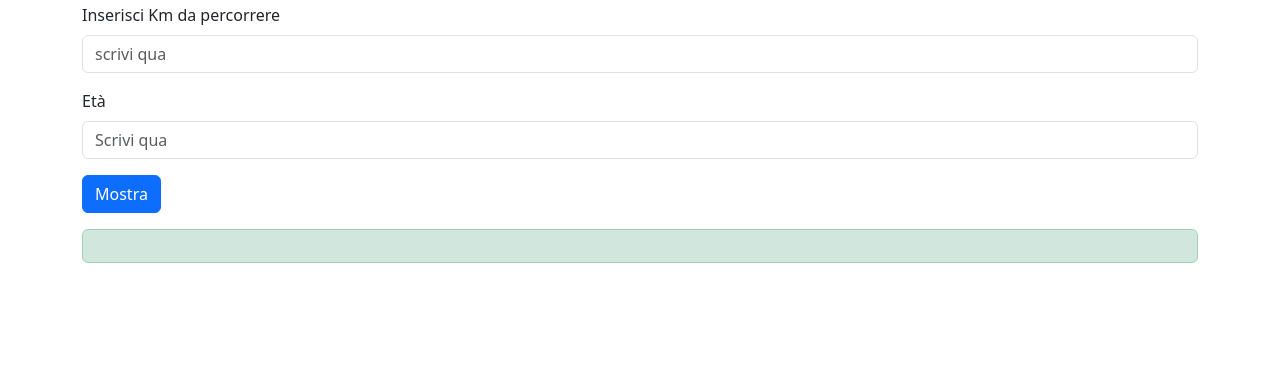
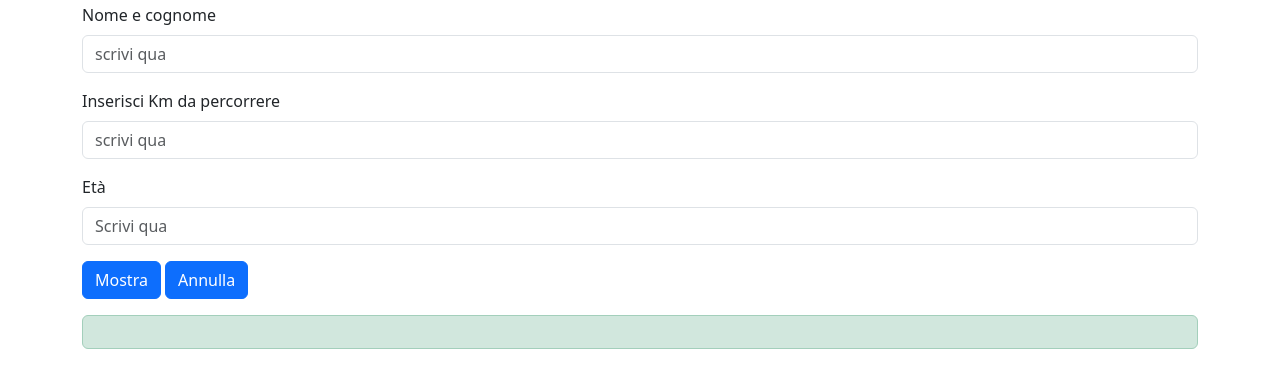
Before and after one commit to desmoveronica2002-bot/js-biglietto-treno-form, a plain HTML site: page index.html in a window 1280 px wide. Shown: the part 101-488 px from the top of the page. Drawn offline with nearby package versions, Linux system fonts and the light colour scheme.

Commit message:
function cancellaTutto

```diff
--- a/index.html
+++ b/index.html
@@ -11,6 +11,10 @@
     <div class="container mt-5">
        <h1>CALCOLA IL PREZZO DEL TUO BIGLIETTO</h1>
 
+        <div class="mb-3">
+          <label class="form-label">Nome e cognome</label>
+          <input type="text" class="form-control" id="nome_cognome" placeholder="scrivi qua">
+       </div>
 
        <div class="mb-3">
           <label class="form-label">Inserisci Km da percorrere</label>
@@ -24,6 +28,8 @@
 
        <button class="btn btn-primary" onclick="mostraPrezzo()">Mostra</button>
 
+       <button class="btn btn-primary" onclick="cancellaTutto()">Annulla</button>
+
        <div class="alert alert-success mt-3" id="prezzo"></div>
 
        <script src="script.js"></script>
--- a/script.js
+++ b/script.js
@@ -1,4 +1,7 @@
  function mostraPrezzo() {
+
+//let km = prompt('km');
+//let eta = prompt('eta');
 
 const km = parseFloat(document.getElementById("km").value);
 const eta = parseInt(document.getElementById("eta").value);
@@ -27,6 +30,14 @@ else if ( eta > 65 ) {
  }
 
 
- document.getElementById("prezzo").innerText = "Prezzo: € " + prezzo.toFixed(2); // toFixed limita il numero dei decimali
+document.getElementById("prezzo").innerText = "Prezzo: € " + prezzo.toFixed(2); // toFixed limita il numero dei decimali
 
 }
+
+function cancellaTutto(){ //cancello i dati inseriti dall'utente
+    document.getElementById("nome_cognome").value = "";
+    document.getElementById("km").value = "";
+    document.getElementById("eta").value = "";
+    document.getElementById("prezzo").innerText = "";
+
+}
```
